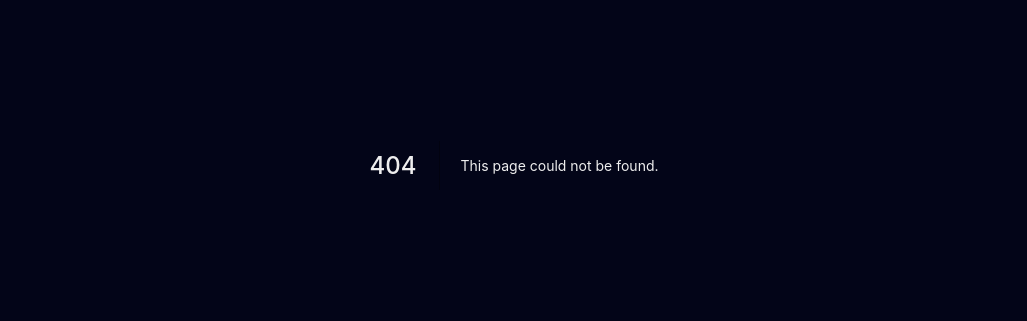
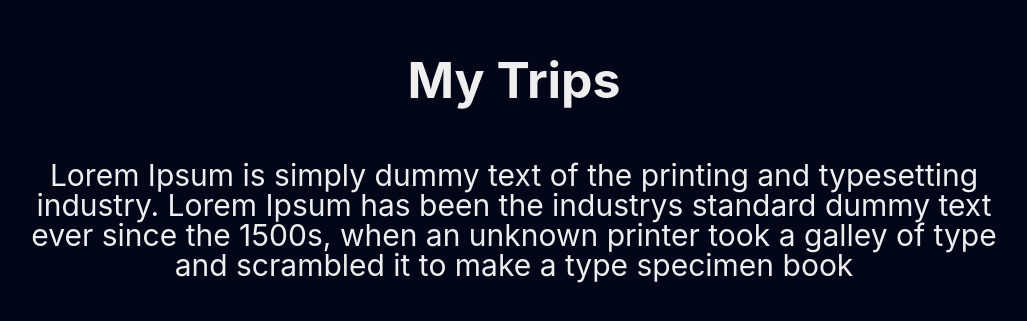
Before and after one commit to fernandovrgas/my-trip, a Next.js app: page /about in a window 1280 px wide. Before the commit this address had no page. Shown: the part 235-556 px from the top of the page, without its empty margins (126-1153 px from the left). Built offline with nearby package versions, Linux system fonts and the light colour scheme.

Commit message:
fix: :bug: fix a bug on hover

```diff
--- a/src/components/LinkWrapper/styles.ts
+++ b/src/components/LinkWrapper/styles.ts
@@ -12,7 +12,7 @@
     transition: color 0.3s ease-in-out;
   }
 
-  &hover {
+  &:hover {
     svg {
       color: var(--highlight);
     }
--- /dev/null
+++ b/src/pages/about.tsx
@@ -0,0 +1,5 @@
+import AboutTemplate from 'templates/About'
+
+const About = () => <AboutTemplate />
+
+export default About
--- /dev/null
+++ b/src/templates/About/index.tsx
@@ -0,0 +1,25 @@
+import { CloseOutline } from '@styled-icons/evaicons-outline/CloseOutline'
+import LinkWrapper from 'components/LinkWrapper'
+
+import * as S from './styles'
+
+const AboutTemplate = () => (
+  <S.Content>
+    <LinkWrapper href="/">
+      <CloseOutline size={32} />
+    </LinkWrapper>
+
+    <S.Heading>My Trips</S.Heading>
+
+    <S.Body>
+      <p>
+        Lorem Ipsum is simply dummy text of the printing and typesetting
+        industry. Lorem Ipsum has been the industrys standard dummy text ever
+        since the 1500s, when an unknown printer took a galley of type and
+        scrambled it to make a type specimen book
+      </p>
+    </S.Body>
+  </S.Content>
+)
+
+export default AboutTemplate
--- /dev/null
+++ b/src/templates/About/styles.ts
@@ -0,0 +1,24 @@
+import styled from 'styled-components'
+
+export const Content = styled.section`
+  text-align: center;
+  display: flex;
+  align-items: center;
+  justify-content: center;
+  flex-direction: column;
+  height: 100vh;
+  max-width: var(--container);
+  margin: auto;
+`
+
+export const Heading = styled.h1`
+  font-size: var(--large);
+  margin-bottom: var(--large);
+`
+
+export const Body = styled.div`
+  p {
+    font-size: var(--medium);
+    line-height: var(--medium);
+  }
+`
```
Also changed, not shown: src/pages/index.tsx (+10 -1 lines).
